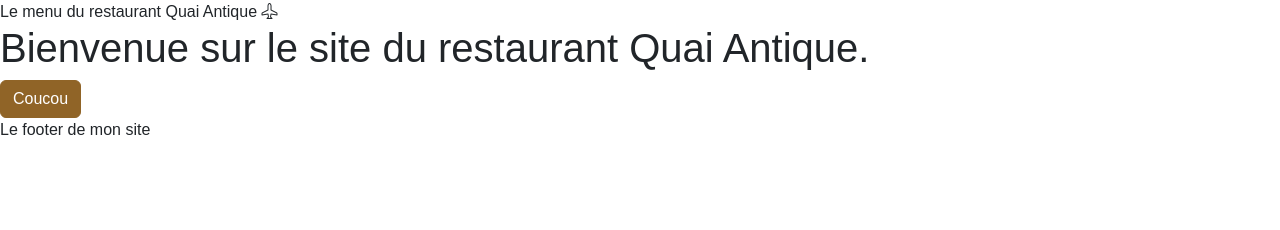
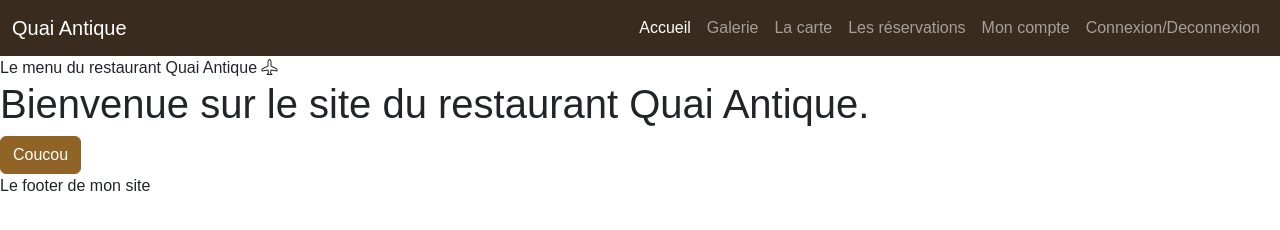
Before and after one commit to AnathemaRitz/QuaiAntiqueRestaurantFront, a website with bundled scripts: page index.html in a window 1280 px wide. Built offline with nearby package versions, Linux system fonts and the light colour scheme; files whose address does not match are found by name; a web font is replaced by a local one.

Commit message:
add site header

```diff
--- a/index.html
+++ b/index.html
@@ -11,7 +11,40 @@
 </head>
 <body>
 
-    <header> Le menu du restaurant Quai Antique <i class="bi bi-airplane"></i> </header>
+    <header>
+        <nav class="navbar navbar-expand-lg bg-dark" data-bs-theme="dark">
+            <div class="container-fluid">
+              <a class="navbar-brand" href="/">Quai Antique</a>
+              <button class="navbar-toggler" type="button" data-bs-toggle="collapse" data-bs-target="#navbarSupportedContent" aria-controls="navbarSupportedContent" aria-expanded="false" aria-label="Toggle navigation">
+                <span class="navbar-toggler-icon"></span>
+              </button>
+              <div class="collapse navbar-collapse" id="navbarSupportedContent">
+                <ul class="navbar-nav ms-auto mb-2 mb-lg-0">
+                  <li class="nav-item">
+                    <a class="nav-link active" href="/">Accueil</a>
+                  </li>
+                  <li class="nav-item">
+                    <a class="nav-link" href="#">Galerie</a>
+                  </li>
+                  <li class="nav-item">
+                    <a class="nav-link" href="#">La carte</a>
+                  </li>
+                  <li class="nav-item">
+                    <a class="nav-link" href="#">Les réservations</a>
+                  </li>
+                  <li class="nav-item">
+                    <a class="nav-link" href="#">Mon compte</a>
+                  </li>
+                  <li class="nav-item">
+                    <a class="nav-link" href="#">Connexion/Deconnexion</a>
+                  </li>
+
+                </ul>
+              </div>
+            </div>
+          </nav>
+
+        Le menu du restaurant Quai Antique <i class="bi bi-airplane"></i> </header>
 
     <main id="main-page">
         <!-- Le contenu de la page sera injecté ici-->
```
